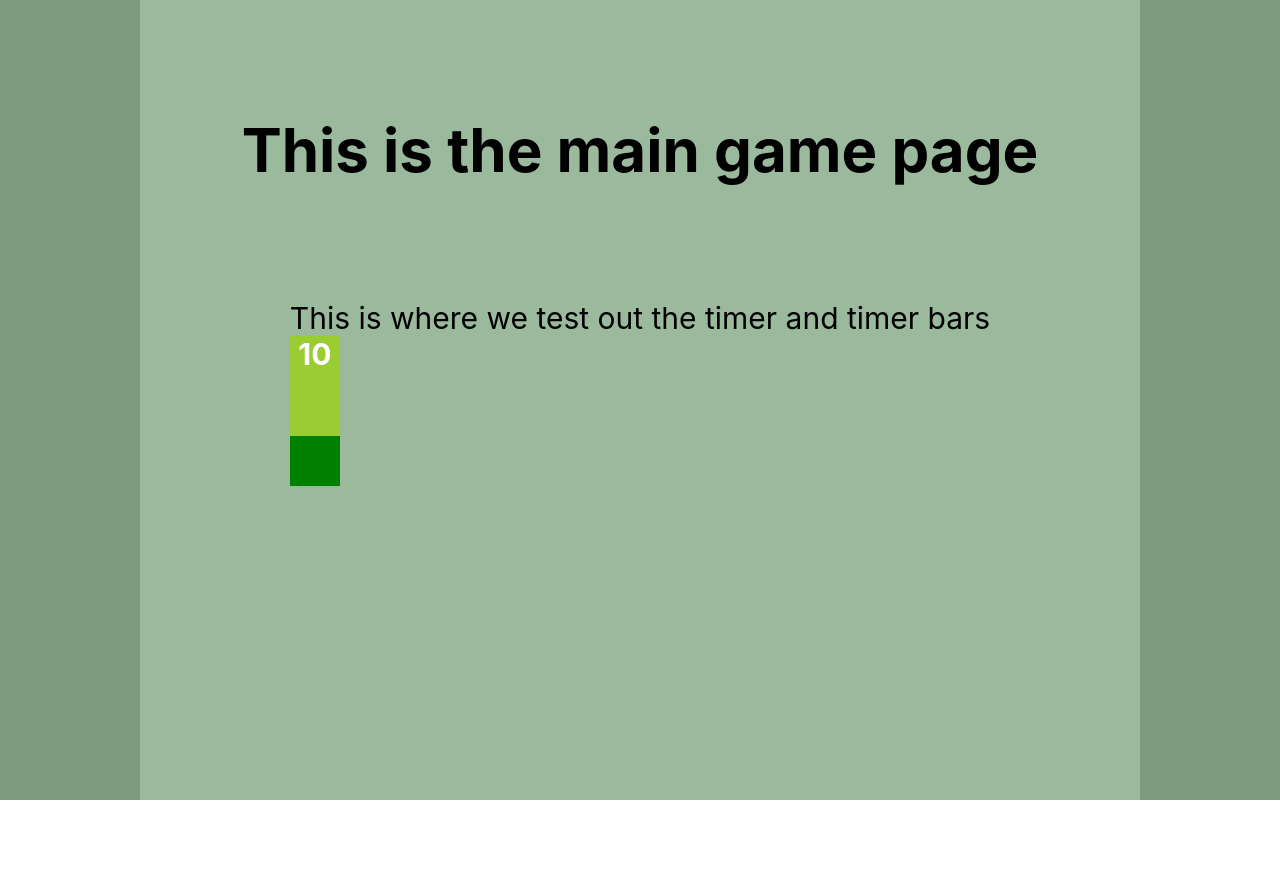
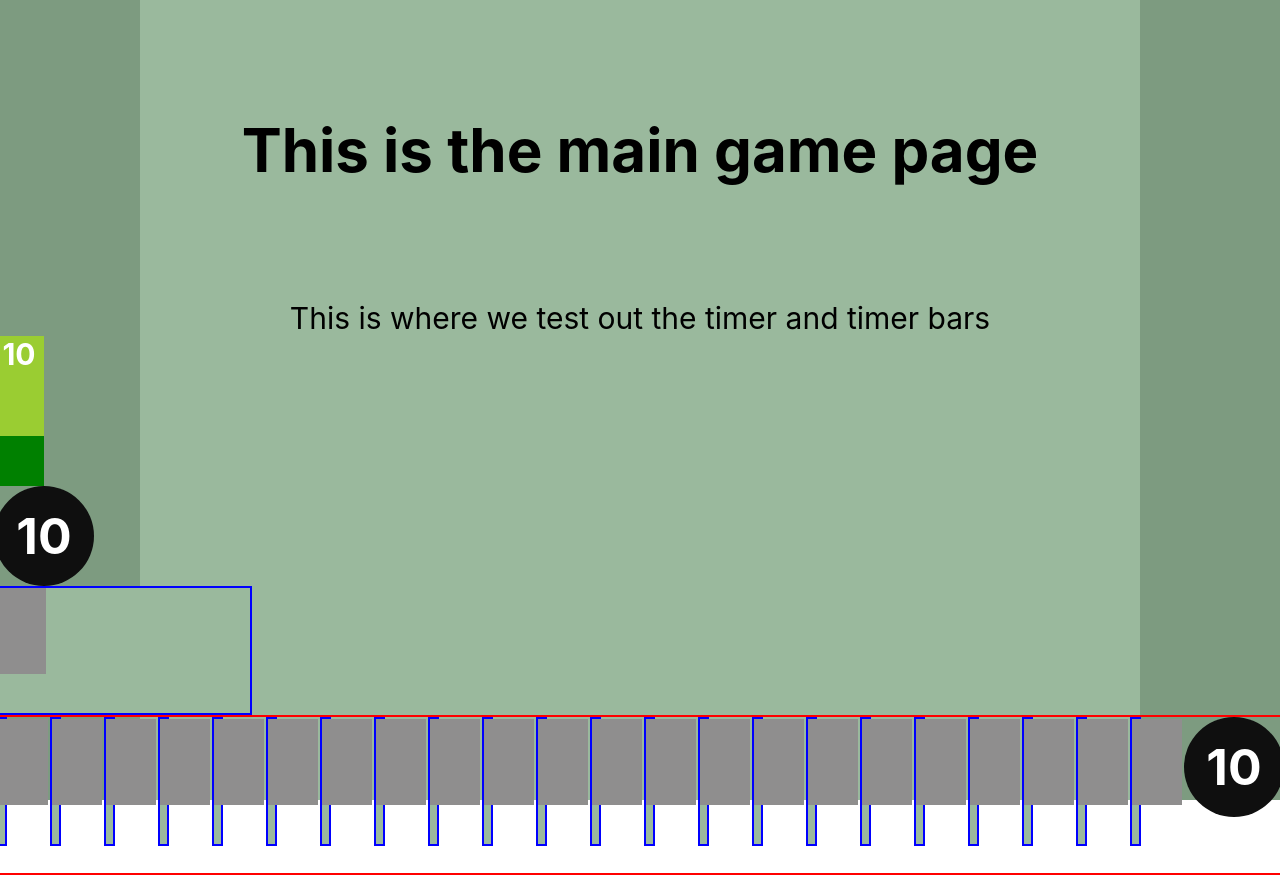
Before and after one commit to UoaWDCC/Stick-Insect, a React (Create React App) app in the folder frontend/: page / in a window 1280 px wide. Before the commit the page ends 800 px from the top, so only its background shows below. Built offline with nearby package versions, Linux system fonts and the light colour scheme.

Commit message:
create timeBar.jsx

```diff
--- a/frontend/src/components/gamePage/gamePage.jsx
+++ b/frontend/src/components/gamePage/gamePage.jsx
@@ -2,6 +2,8 @@ import React, { useState, useEffect } from "react";
 import styles from "./gamePage.module.css";
 import Timer from "../timer/timer";
 import TimerBar from "../timerBar/timerBar";
+import TimeBar from "../timeBar/timeBar";
+import TimerGroup from "../timerGroup/timerGroup";
 
 // eslint-disable-next-line
 const GamePage = (props) => {
@@ -17,6 +19,9 @@ const GamePage = (props) => {
           This is where we test out the timer and timer bars
           <div className={styles.body_wrapper}>
             <TimerBar sec={sec} />
+            <Timer />
+            <TimeBar />
+            <TimerGroup />
           </div>
         </p>
       </div>
--- /dev/null
+++ b/frontend/src/components/timeBar/timeBar.jsx
@@ -0,0 +1,33 @@
+import React, { useState, useEffect } from "react";
+import styles from "./timeBar.module.css";
+
+const TimeBar = () => {
+  // Passes in the background colour and completion percentage as a prop
+
+  const [sec, setSec] = useState(15);
+  const [height, setHeight] = useState(sec * 8.6);
+  useEffect(() => {
+    setTimeout(() => {
+      setHeight(height - 8.6);
+      setSec(sec - 1);
+    }, 1000);
+  }, [sec]);
+  return (
+    // Implementation of the timerbar ,, { height: "progress%" })
+    // Why is it bad to use jquery
+    // 3 Layers to the timerbar component, the underlying main container,
+    // the overlay container, and the text in the overlay to show progress.
+    <div>
+      <div>
+        <div className={`${styles.timerbar}`}>
+          <div
+            style={{ height: `${height}px` }}
+            className={`${styles.timerbarinside}`}
+          />
+        </div>
+      </div>
+    </div>
+  );
+};
+
+export default TimeBar;
--- /dev/null
+++ b/frontend/src/components/timeBar/timeBar.module.css
@@ -0,0 +1,15 @@
+* {
+  padding: 0;
+  margin: 0;
+}
+.timerbar {
+  border: 2px solid blue;
+  background-color: #9ab99d;
+  width: 20%;
+  height: 129px;
+}
+
+.timerbarinside {
+  background-color: rgb(143, 142, 142);
+  width: 50px;
+}
--- /dev/null
+++ b/frontend/src/components/timerGroup/timerGroup.jsx
@@ -0,0 +1,36 @@
+import React from "react";
+import Timer from "../timer/timer";
+import TimeBar from "../timeBar/timeBar";
+import styles from "./timerGroup.module.css";
+
+const TimerGroup = () => {
+  return (
+    <div className={`${styles.timergroup}`}>
+      <TimeBar />
+      <TimeBar />
+      <TimeBar />
+      <TimeBar />
+      <TimeBar />
+      <TimeBar />
+      <TimeBar />
+      <TimeBar />
+      <TimeBar />
+      <TimeBar />
+      <TimeBar />
+      <TimeBar />
+      <TimeBar />
+      <TimeBar />
+      <TimeBar />
+      <TimeBar />
+      <TimeBar />
+      <TimeBar />
+      <TimeBar />
+      <TimeBar />
+      <TimeBar />
+      <TimeBar />
+      <Timer />
+    </div>
+  );
+};
+
+export default TimerGroup;
--- /dev/null
+++ b/frontend/src/components/timerGroup/timerGroup.module.css
@@ -0,0 +1,19 @@
+* {
+  padding: 0;
+  margin: 0;
+}
+
+.timergroup {
+  border: 2px solid red;
+  height: 160px;
+  display: flex;
+  justify-content: space-between;
+}
+.timerbar {
+  margin-top: 13px;
+  padding-left: 10px;
+}
+.timer {
+  margin-top: 25px;
+  padding-left: 20px;
+}
```
